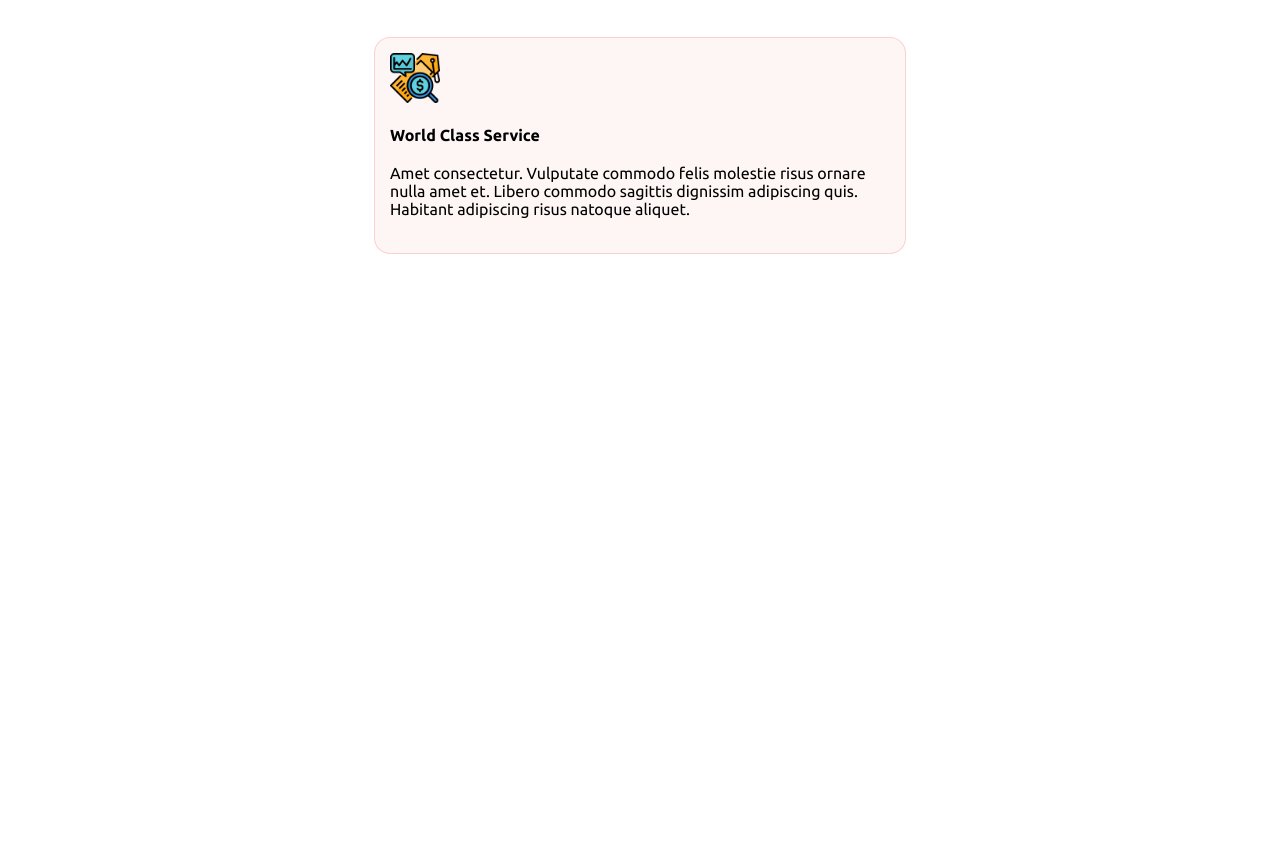
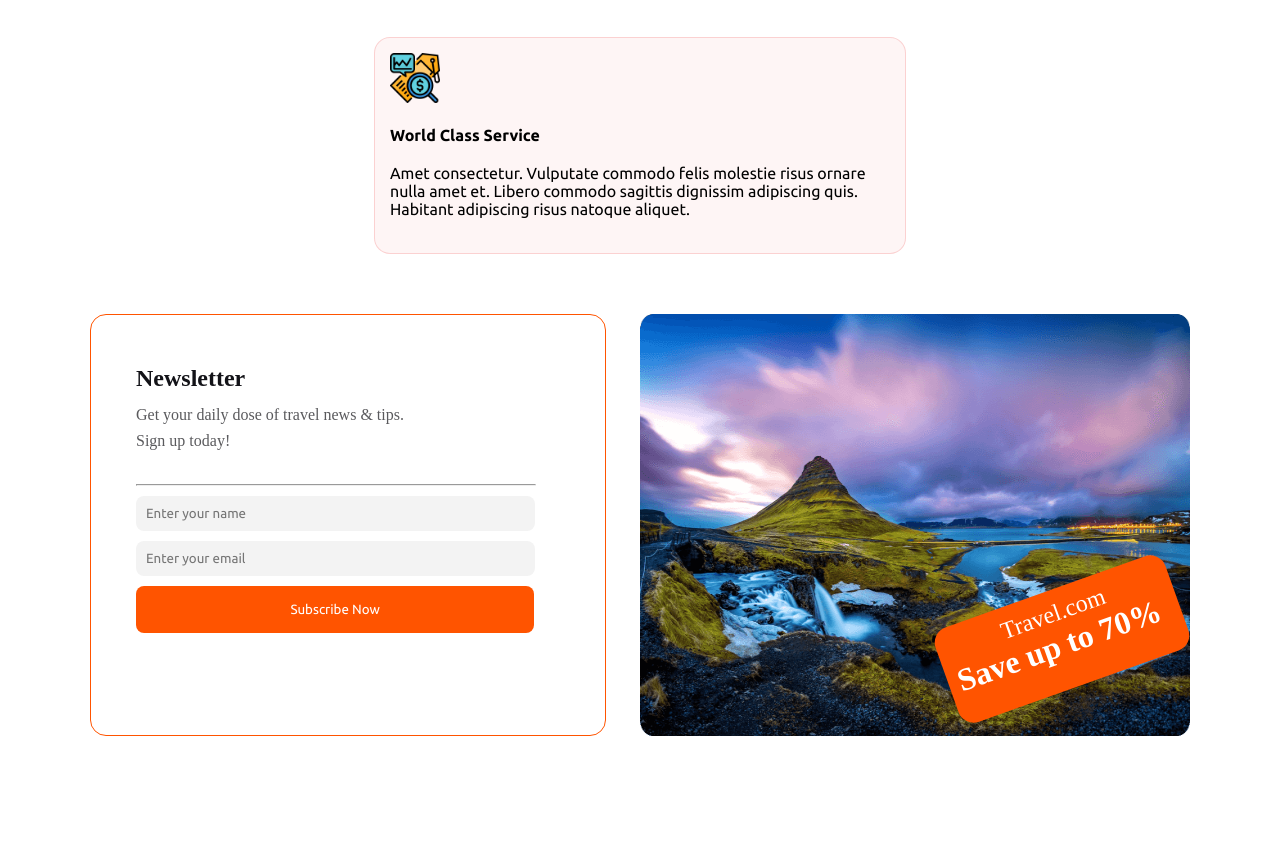
Before and after one commit to masum-abrar/Travel-Website, a plain HTML site: page index.html in a window 1280 px wide. Shown: the part 2651-3493 px from the top of the page. Before the commit the page ends 2965 px from the top, so only its background shows below. Drawn offline with Linux system fonts and the light colour scheme.

Commit message:
complited Newsletter section

```diff
--- a/index.html
+++ b/index.html
@@ -120,6 +120,26 @@
             <p>Amet consectetur. Vulputate commodo felis molestie risus  ornare nulla amet et. Libero commodo sagittis dignissim adipiscing quis. Habitant adipiscing risus natoque aliquet. </p>
         </div>
     </div>
+    <section class="section4">
+        <div class="section-4-content">
+           <div class="section-4-content-left">
+            <h4>Newsletter</h4>
+            <p>Get your daily dose of travel news & tips. <br> Sign up today!</p>
+            <hr>
+            <input type="text" name="" id="" placeholder="Enter your name"> <br>
+            <input type="text" name="" id="" placeholder="Enter your email"> <br>
+            <button class="primary-btn section-4-btn" >Subscribe Now</button>
+           </div>
+           <div class="section-4-content-right">
+            <img src="Images/Rectangle 8 (1).png" alt="">
+           </div>
+
+        </div>
+        <div class="travel">
+            <h5>Travel.com</h5>
+            <h3>Save up to 70%</h3>
+           </div>
+    </section>
     </main>
     <footer>
 
--- a/style/style.css
+++ b/style/style.css
@@ -243,6 +243,101 @@ line-height: 26px; /* 162.5% */
     margin-bottom: 20px;
 }
 
+/* section 4 style strted here */
+.section4{
+    margin-top: 60px;
+}
+.section-4-content-left {
+    border-radius: 16px;
+border: 1px solid #FF5400;
+width: 474px;
+height: 350px;
+padding: 20px;
+padding-top: 50px;
+}
+.section-4-content-right >img{
+    width: 550px;
+    height: 422px;
+}
+.section-4-content{
+
+    display: flex;
+    justify-content: space-between;
+}
+
+.section-4-content-left > h4{
+    color: #131318;
+    font-family: Mulish;
+    font-size: 24px;
+    font-style: normal;
+    font-weight: 800;
+    line-height: normal;
+}
+.section-4-content-left > p{
+    color: #5A5A5D;
+    font-family: Mulish;
+    font-size: 16px;
+    font-style: normal;
+    font-weight: 400;
+    line-height: 26px; /* 162.5% */
+    margin-bottom: 30px;
+}
+hr{
+    margin: 10px 0px;
+    width: 84%;
+    background: rgba(19, 19, 24, 0.10);
+}
+.section-4-content-left > input{
+    border: none;
+    border-radius: 8px;
+    background: rgba(19, 19, 24, 0.05);
+    padding: 10px;
+    width: 80%;
+}
+
+.section-4-content-left * {
+    margin-bottom: 10px;
+    margin-left: 25px;
+}
+.section-4-btn{
+    width: 84%;
+}
+
+.travel{
+    padding: 10px;
+    position: relative;
+    left: 850px;
+    bottom: 150px;
+    width: 224px;
+height: 80px;
+transform: rotate(-19.628deg);
+border-radius: 16px;
+background: #FF5400;
+}
+.travel > h5{
+    color: #FFF;
+text-align: center;
+font-family: Mulish;
+font-size: 24px;
+font-style: normal;
+font-weight: 400;
+line-height: normal;
+
+}
+
+.travel >h3{
+    color: #FFF;
+font-family: Mulish;
+font-size: 32px;
+font-style: normal;
+font-weight: 800;
+line-height: normal;
+
+}
+
+
+
+
 /* '''''''''''''''''''''''''''''''''''''''''''''''''''''''''''''''''''''''''''''' */
 @media screen and (max-width : 600px) {
 
@@ -309,4 +404,11 @@ line-height: 26px; /* 162.5% */
         display: flex;
         flex-direction: column;
     }
+    .section-4-content{
+        flex-direction: column;
+        gap: 20px;
+    }
+    .travel{
+        left: 280px;
+    }
 }
```
